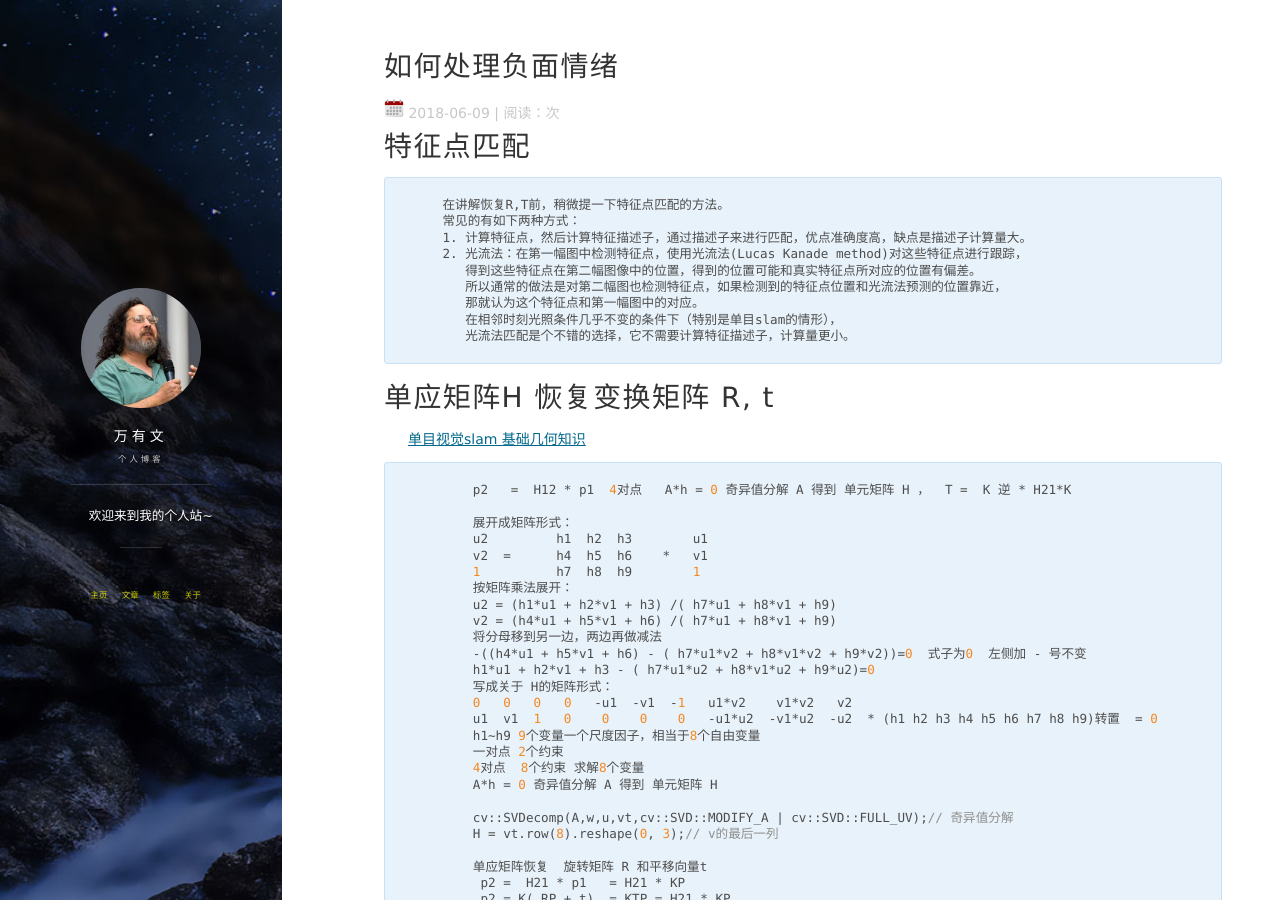
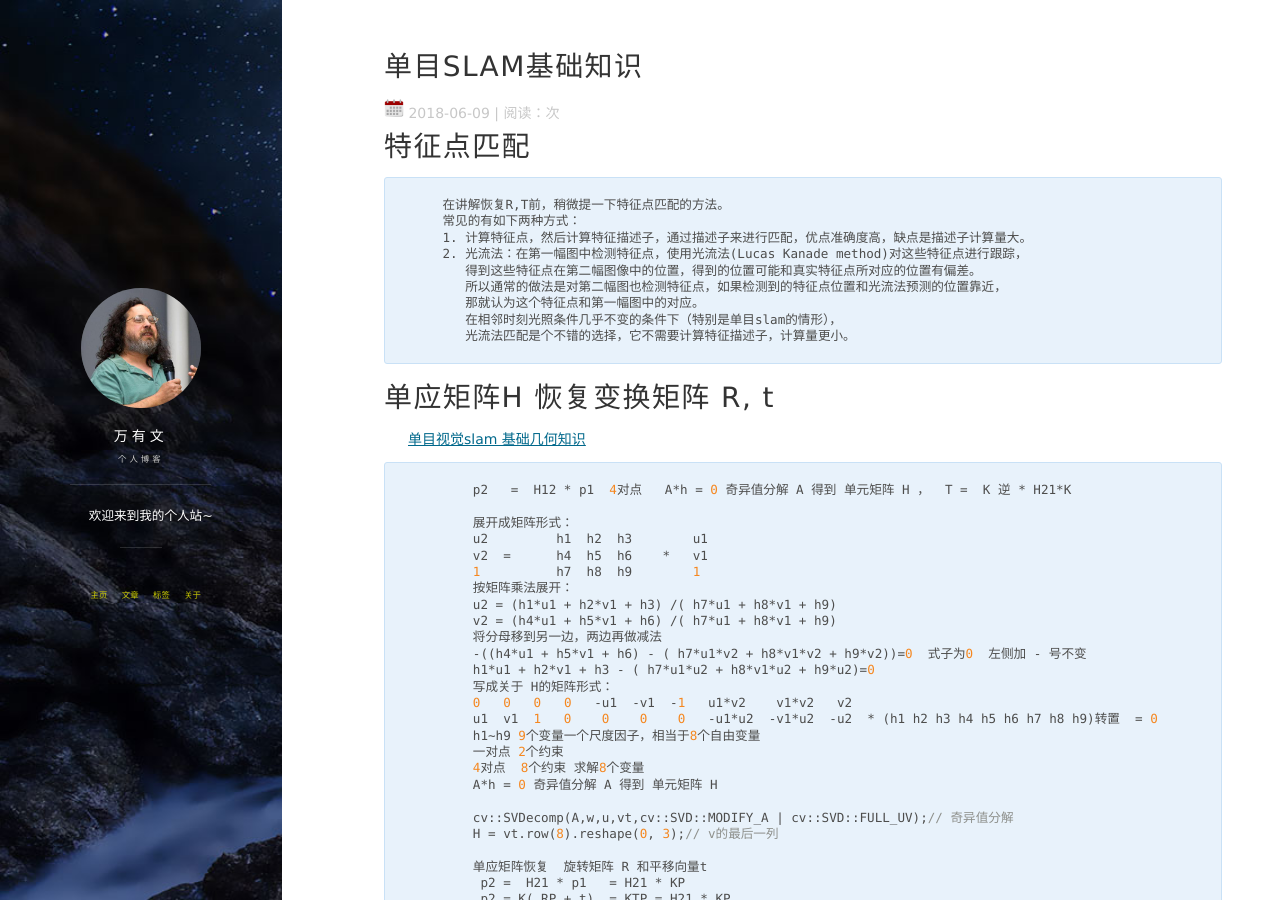
Before and after one commit to Ewenwan/ewenwan.github.io, a Jekyll site: the page built from _posts/2018-06-09-Monocular_camera_slam_basic_concept.md, in a window 1280 px wide and 900 px high. Built offline with Jekyll 4.4.1, drawn with Linux system fonts in a browser that asks for light colours; nearby versions of some CDN libraries; comment, search, counter and statistics services are not loaded.

Commit message:
Update 2018-06-09-Monocular_camera_slam_basic_concept.md

```diff
--- a/_posts/2018-06-09-Monocular_camera_slam_basic_concept.md
+++ b/_posts/2018-06-09-Monocular_camera_slam_basic_concept.md
@@ -1,9 +1,9 @@
 ---
 layout: post
-title: "如何处理负面情绪"
+title: "单目SLAM基础知识"
 date: 2018-06-09
-description: "负面情绪，理性，人生"
-tag: 生活
+description: "特征点匹配，单应变换，对极几何，本质矩阵"
+tag: SLAM
 ---
 
 # 特征点匹配
```
